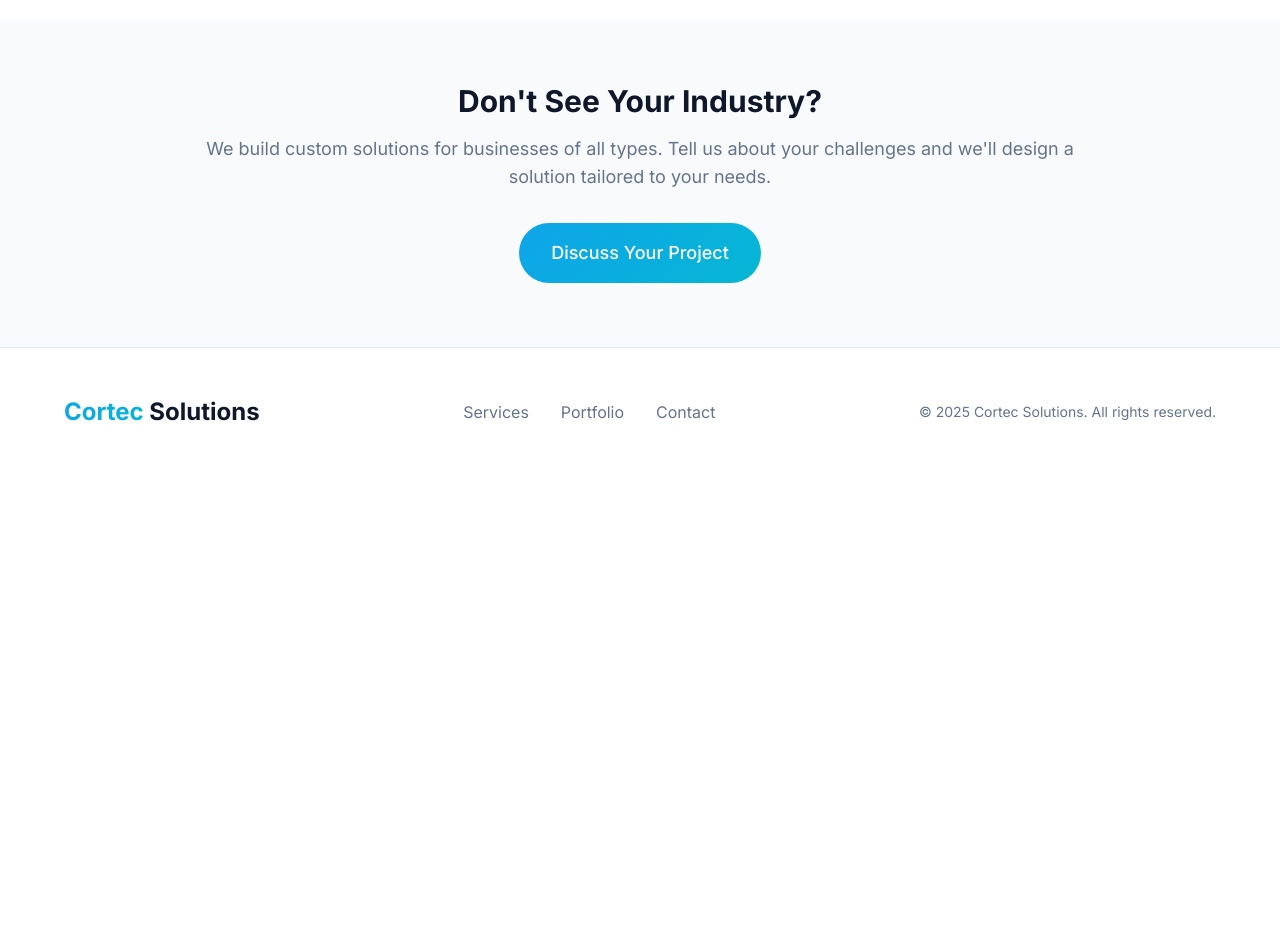
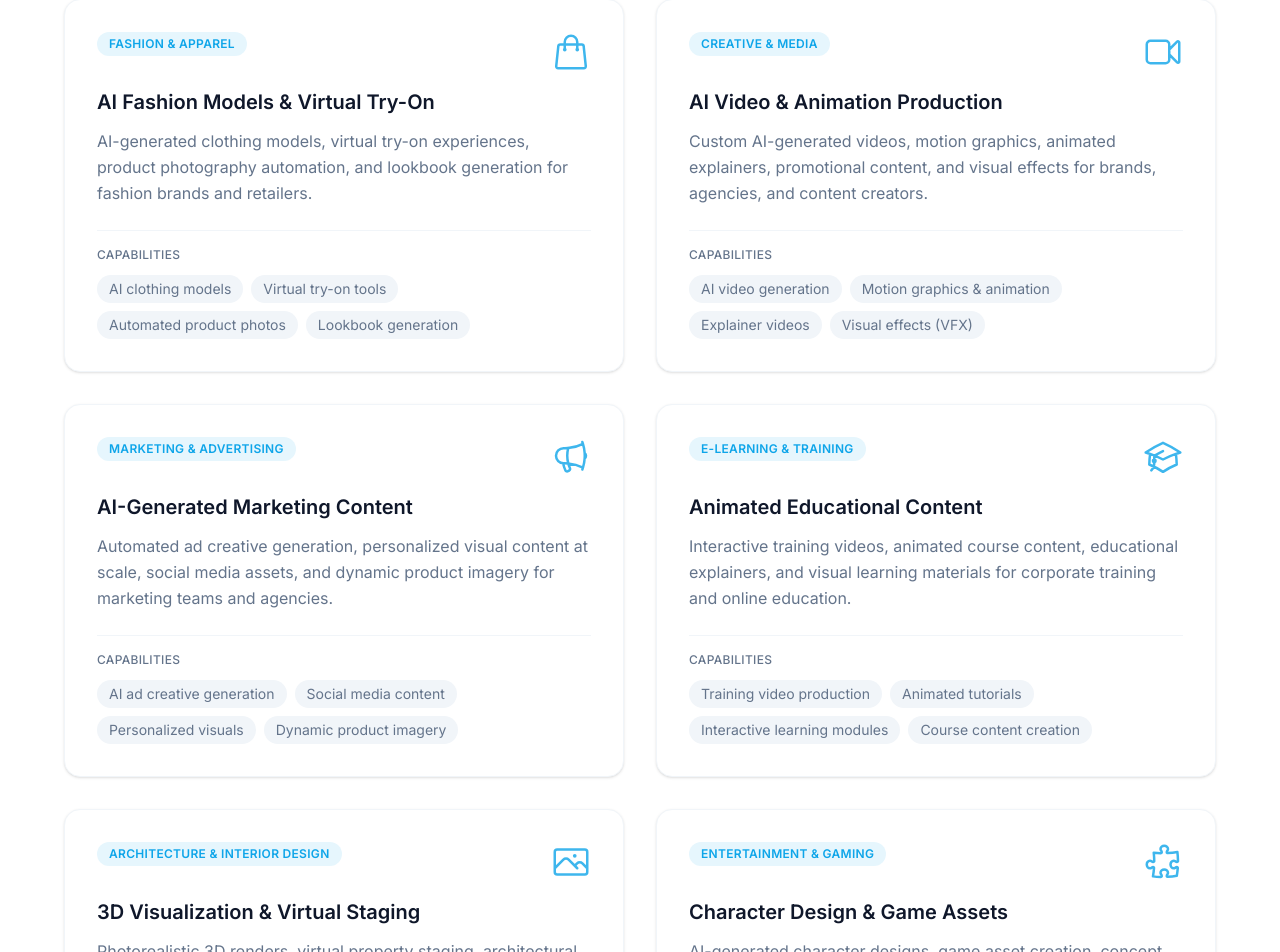
Before and after one commit to CortecSolutions/cortecs-website, a Next.js app: page /portfolio in a window 1280 px wide. Shown: the part 1540-2492 px from the top of the page. Before the commit the page ends 2016 px from the top, so only its background shows below. Built offline with nearby package versions, Linux system fonts and the light colour scheme.

Commit message:
Add creative & media solutions: AI video, images, fashion, gaming, and more

```diff
--- a/src/app/portfolio/page.tsx
+++ b/src/app/portfolio/page.tsx
@@ -4,7 +4,7 @@ import Link from "next/link";
 export const metadata: Metadata = {
   title: "Solutions Portfolio",
   description:
-    "Explore custom software solutions, AI integrations, and automation systems we build for businesses across healthcare, finance, retail, manufacturing, and more.",
+    "Explore custom software solutions, AI-generated videos and images, animations, and automation systems we build for businesses across healthcare, fashion, media, and more.",
 };
 
 const solutions = [
@@ -110,6 +110,125 @@ const solutions = [
       </svg>
     ),
   },
+  {
+    industry: "Fashion & Apparel",
+    title: "AI Fashion Models & Virtual Try-On",
+    description:
+      "AI-generated clothing models, virtual try-on experiences, product photography automation, and lookbook generation for fashion brands and retailers.",
+    capabilities: [
+      "AI clothing models",
+      "Virtual try-on tools",
+      "Automated product photos",
+      "Lookbook generation",
+    ],
+    icon: (
+      <svg className="w-10 h-10" fill="none" stroke="currentColor" viewBox="0 0 24 24">
+        <path strokeLinecap="round" strokeLinejoin="round" strokeWidth={1.5} d="M15.75 10.5V6a3.75 3.75 0 10-7.5 0v4.5m11.356-1.993l1.263 12c.07.665-.45 1.243-1.119 1.243H4.25a1.125 1.125 0 01-1.12-1.243l1.264-12A1.125 1.125 0 015.513 7.5h12.974c.576 0 1.059.435 1.119 1.007zM8.625 10.5a.375.375 0 11-.75 0 .375.375 0 01.75 0zm7.5 0a.375.375 0 11-.75 0 .375.375 0 01.75 0z" />
+      </svg>
+    ),
+  },
+  {
+    industry: "Creative & Media",
+    title: "AI Video & Animation Production",
+    description:
+      "Custom AI-generated videos, motion graphics, animated explainers, promotional content, and visual effects for brands, agencies, and content creators.",
+    capabilities: [
+      "AI video generation",
+      "Motion graphics & animation",
+      "Explainer videos",
+      "Visual effects (VFX)",
+    ],
+    icon: (
+      <svg className="w-10 h-10" fill="none" stroke="currentColor" viewBox="0 0 24 24">
+        <path strokeLinecap="round" strokeLinejoin="round" strokeWidth={1.5} d="m15.75 10.5 4.72-4.72a.75.75 0 0 1 1.28.53v11.38a.75.75 0 0 1-1.28.53l-4.72-4.72M4.5 18.75h9a2.25 2.25 0 0 0 2.25-2.25v-9a2.25 2.25 0 0 0-2.25-2.25h-9A2.25 2.25 0 0 0 2.25 7.5v9a2.25 2.25 0 0 0 2.25 2.25Z" />
+      </svg>
+    ),
+  },
+  {
+    industry: "Marketing & Advertising",
+    title: "AI-Generated Marketing Content",
+    description:
+      "Automated ad creative generation, personalized visual content at scale, social media assets, and dynamic product imagery for marketing teams and agencies.",
+    capabilities: [
+      "AI ad creative generation",
+      "Social media content",
+      "Personalized visuals",
+      "Dynamic product imagery",
+    ],
+    icon: (
+      <svg className="w-10 h-10" fill="none" stroke="currentColor" viewBox="0 0 24 24">
+        <path strokeLinecap="round" strokeLinejoin="round" strokeWidth={1.5} d="M10.34 15.84c-.688-.06-1.386-.09-2.09-.09H7.5a4.5 4.5 0 1 1 0-9h.75c.704 0 1.402-.03 2.09-.09m0 9.18c.253.962.584 1.892.985 2.783.247.55.06 1.21-.463 1.511l-.657.38c-.551.318-1.26.117-1.527-.461a20.845 20.845 0 0 1-1.44-4.282m3.102.069a18.03 18.03 0 0 1-.59-4.59c0-1.586.205-3.124.59-4.59m0 9.18a23.848 23.848 0 0 1 8.835 2.535M10.34 6.66a23.847 23.847 0 0 0 8.835-2.535m0 0A23.74 23.74 0 0 0 18.795 3m.38 1.125a23.91 23.91 0 0 1 1.014 5.395m-1.014 8.855c-.118.38-.245.754-.38 1.125m.38-1.125a23.91 23.91 0 0 0 1.014-5.395m0-3.46c.495.413.811 1.035.811 1.73 0 .695-.316 1.317-.811 1.73m0-3.46a24.347 24.347 0 0 1 0 3.46" />
+      </svg>
+    ),
+  },
+  {
+    industry: "E-Learning & Training",
+    title: "Animated Educational Content",
+    description:
+      "Interactive training videos, animated course content, educational explainers, and visual learning materials for corporate training and online education.",
+    capabilities: [
+      "Training video production",
+      "Animated tutorials",
+      "Interactive learning modules",
+      "Course content creation",
+    ],
+    icon: (
+      <svg className="w-10 h-10" fill="none" stroke="currentColor" viewBox="0 0 24 24">
+        <path strokeLinecap="round" strokeLinejoin="round" strokeWidth={1.5} d="M4.26 10.147a60.438 60.438 0 0 0-.491 6.347A48.62 48.62 0 0 1 12 20.904a48.62 48.62 0 0 1 8.232-4.41 60.46 60.46 0 0 0-.491-6.347m-15.482 0a50.636 50.636 0 0 0-2.658-.813A59.906 59.906 0 0 1 12 3.493a59.903 59.903 0 0 1 10.399 5.84c-.896.248-1.783.52-2.658.814m-15.482 0A50.717 50.717 0 0 1 12 13.489a50.702 50.702 0 0 1 7.74-3.342M6.75 15a.75.75 0 1 0 0-1.5.75.75 0 0 0 0 1.5Zm0 0v-3.675A55.378 55.378 0 0 1 12 8.443m-7.007 11.55A5.981 5.981 0 0 0 6.75 15.75v-1.5" />
+      </svg>
+    ),
+  },
+  {
+    industry: "Architecture & Interior Design",
+    title: "3D Visualization & Virtual Staging",
+    description:
+      "Photorealistic 3D renders, virtual property staging, architectural visualizations, and immersive walkthroughs for architects, designers, and real estate developers.",
+    capabilities: [
+      "3D architectural renders",
+      "Virtual staging",
+      "Interior visualizations",
+      "Immersive walkthroughs",
+    ],
+    icon: (
+      <svg className="w-10 h-10" fill="none" stroke="currentColor" viewBox="0 0 24 24">
+        <path strokeLinecap="round" strokeLinejoin="round" strokeWidth={1.5} d="m2.25 15.75 5.159-5.159a2.25 2.25 0 0 1 3.182 0l5.159 5.159m-1.5-1.5 1.409-1.409a2.25 2.25 0 0 1 3.182 0l2.909 2.909m-18 3.75h16.5a1.5 1.5 0 0 0 1.5-1.5V6a1.5 1.5 0 0 0-1.5-1.5H3.75A1.5 1.5 0 0 0 2.25 6v12a1.5 1.5 0 0 0 1.5 1.5Zm10.5-11.25h.008v.008h-.008V8.25Zm.375 0a.375.375 0 1 1-.75 0 .375.375 0 0 1 .75 0Z" />
+      </svg>
+    ),
+  },
+  {
+    industry: "Entertainment & Gaming",
+    title: "Character Design & Game Assets",
+    description:
+      "AI-generated character designs, game asset creation, concept art, promotional artwork, and visual content for game studios and entertainment companies.",
+    capabilities: [
+      "Character design & art",
+      "Game asset generation",
+      "Concept art creation",
+      "Promotional visuals",
+    ],
+    icon: (
+      <svg className="w-10 h-10" fill="none" stroke="currentColor" viewBox="0 0 24 24">
+        <path strokeLinecap="round" strokeLinejoin="round" strokeWidth={1.5} d="M14.25 6.087c0-.355.186-.676.401-.959.221-.29.349-.634.349-1.003 0-1.036-1.007-1.875-2.25-1.875s-2.25.84-2.25 1.875c0 .369.128.713.349 1.003.215.283.401.604.401.959v0a.64.64 0 0 1-.657.643 48.39 48.39 0 0 1-4.163-.3c.186 1.613.293 3.25.315 4.907a.656.656 0 0 1-.658.663v0c-.355 0-.676-.186-.959-.401a1.647 1.647 0 0 0-1.003-.349c-1.036 0-1.875 1.007-1.875 2.25s.84 2.25 1.875 2.25c.369 0 .713-.128 1.003-.349.283-.215.604-.401.959-.401v0c.31 0 .555.26.532.57a48.039 48.039 0 0 1-.642 5.056c1.518.19 3.058.309 4.616.354a.64.64 0 0 0 .657-.643v0c0-.355-.186-.676-.401-.959a1.647 1.647 0 0 1-.349-1.003c0-1.035 1.008-1.875 2.25-1.875 1.243 0 2.25.84 2.25 1.875 0 .369-.128.713-.349 1.003-.215.283-.4.604-.4.959v0c0 .333.277.599.61.58a48.1 48.1 0 0 0 5.427-.63 48.05 48.05 0 0 0 .582-4.717.532.532 0 0 0-.533-.57v0c-.355 0-.676.186-.959.401-.29.221-.634.349-1.003.349-1.035 0-1.875-1.007-1.875-2.25s.84-2.25 1.875-2.25c.37 0 .713.128 1.003.349.283.215.604.401.96.401v0a.656.656 0 0 0 .658-.663 48.422 48.422 0 0 0-.37-5.36c-1.886.342-3.81.574-5.766.689a.578.578 0 0 1-.61-.58v0Z" />
+      </svg>
+    ),
+  },
+  {
+    industry: "Product & Industrial",
+    title: "Product Visualization & Prototyping",
+    description:
+      "Photorealistic product renders, 360-degree product views, packaging mockups, and visual prototypes for product launches and e-commerce.",
+    capabilities: [
+      "Product 3D renders",
+      "360° product views",
+      "Packaging mockups",
+      "Visual prototyping",
+    ],
+    icon: (
+      <svg className="w-10 h-10" fill="none" stroke="currentColor" viewBox="0 0 24 24">
+        <path strokeLinecap="round" strokeLinejoin="round" strokeWidth={1.5} d="m21 7.5-9-5.25L3 7.5m18 0-9 5.25m9-5.25v9l-9 5.25M3 7.5l9 5.25M3 7.5v9l9 5.25m0-9v9" />
+      </svg>
+    ),
+  },
 ];
 
 export default function PortfolioPage() {
@@ -154,8 +273,8 @@ export default function PortfolioPage() {
             Solutions <span className="gradient-text">Portfolio</span>
           </h1>
           <p className="text-xl text-secondary max-w-3xl">
-            We build custom software, AI integrations, and automation systems tailored to
-            your industry. Explore the types of solutions we create for businesses like yours.
+            We build custom software, AI-generated videos and images, animations, and automation
+            systems tailored to your industry. Explore the solutions we create for businesses like yours.
           </p>
         </div>
       </section>
```
